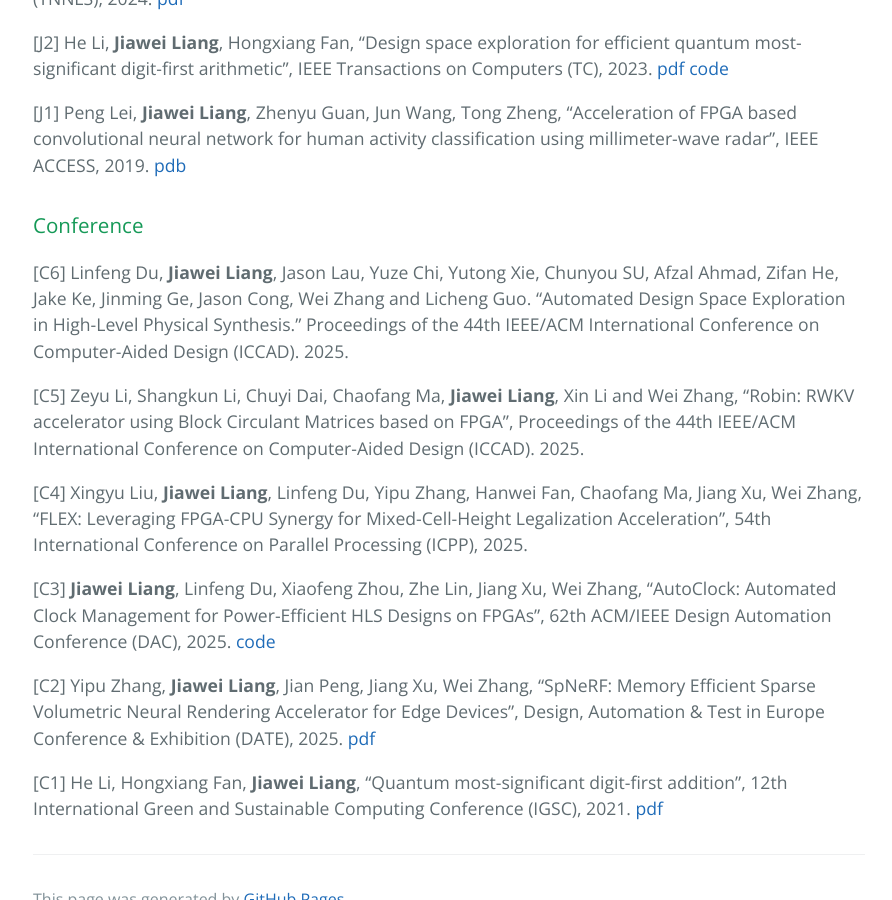
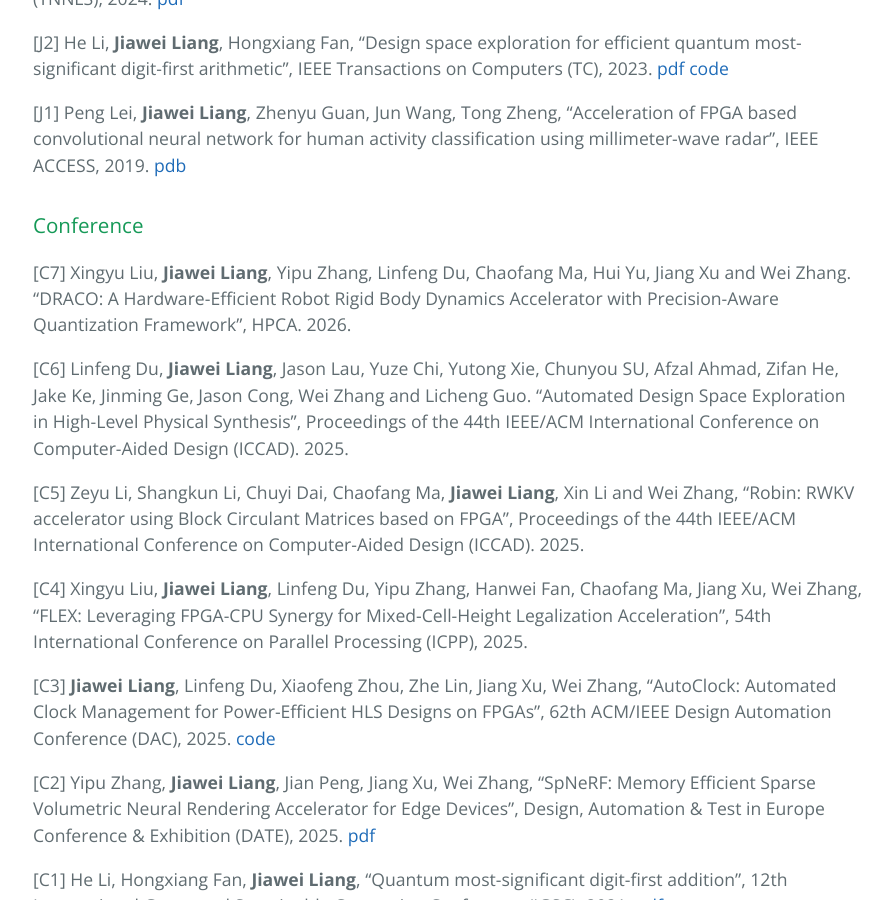
Before and after one commit to MasLiang/MasLiang.github.io, a Jekyll site: the page built from index.md, in a window 1280 px wide and 900 px high, scrolled down 2643 px. Shown: the whole window, without its empty margins (191-1083 px from the left). Built offline with Jekyll 4.4.1, drawn with Linux system fonts in a browser that asks for light colours; our own code applies the rules of GitHub Pages for plain Markdown files.

Commit message:
add HPCA

```diff
--- a/index.md
+++ b/index.md
@@ -85,7 +85,9 @@ _Department of EE, BUAA. (2020.07 - 2020.09)_
 
 ### Conference
 
-[C6] Linfeng Du, **Jiawei Liang**, Jason Lau, Yuze Chi, Yutong Xie, Chunyou SU, Afzal Ahmad, Zifan He, Jake Ke, Jinming Ge, Jason Cong, Wei Zhang and Licheng Guo. "Automated Design Space Exploration in High-Level Physical Synthesis." Proceedings of the 44th IEEE/ACM International Conference on Computer-Aided Design (ICCAD). 2025.
+[C7] Xingyu Liu, **Jiawei Liang**, Yipu Zhang, Linfeng Du, Chaofang Ma, Hui Yu, Jiang Xu and Wei Zhang. "DRACO: A Hardware-Efficient Robot Rigid Body Dynamics Accelerator with Precision-Aware Quantization Framework", HPCA. 2026.
+
+[C6] Linfeng Du, **Jiawei Liang**, Jason Lau, Yuze Chi, Yutong Xie, Chunyou SU, Afzal Ahmad, Zifan He, Jake Ke, Jinming Ge, Jason Cong, Wei Zhang and Licheng Guo. "Automated Design Space Exploration in High-Level Physical Synthesis", Proceedings of the 44th IEEE/ACM International Conference on Computer-Aided Design (ICCAD). 2025.
 
 [C5] Zeyu Li, Shangkun Li, Chuyi Dai, Chaofang Ma, **Jiawei Liang**, Xin Li and Wei Zhang, "Robin: RWKV accelerator using Block Circulant Matrices based on FPGA", Proceedings of the 44th IEEE/ACM International Conference on Computer-Aided Design (ICCAD). 2025.
 
```
